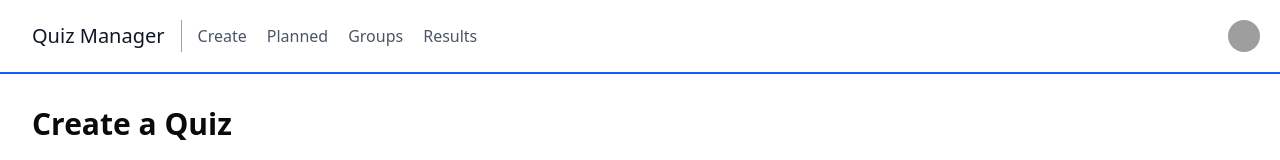
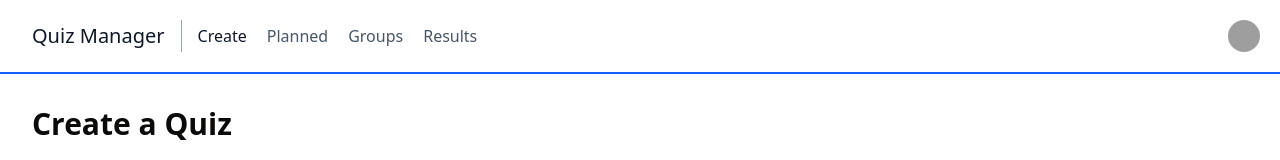
Before and after one commit to jrcz-data-science-lab/virtual_anatomy_quiz_ts, a Next.js app: page /create in a window 1280 px wide. Shown: the top 160 px of the page. Built offline with nearby package versions, Linux system fonts and the light colour scheme; grey boxes are pictures that could not be loaded.

Commit message:
1st Nielsen heuristic lol

```diff
--- a/src/app/components/Navbar.tsx
+++ b/src/app/components/Navbar.tsx
@@ -1,9 +1,33 @@
 "use client";
 
 import Link from "next/link";
+import { JSX } from "react";
+import { usePathname } from "next/navigation";
 import { Avatar, AvatarFallback, AvatarImage } from "@/components/ui/avatar";
 
-const Navbar = () => {
+/**
+ * Navbar component that displays the site's navigation menu.
+ * It includes links to different pages and highlights the active link.
+ * It also displays a user avatar with an image and a fallback.
+ *
+ * @returns {JSX.Element} The navbar component.
+ */
+
+const Navbar = (): JSX.Element => {
+  const pathname = usePathname();
+
+  /**
+   * isActive determines whether a given path is the current path and
+   * returns a class string appropriate for a link.
+   * @param {string} path The path to check
+   * @returns {string} A class string for a link
+   */
+  const isActive = (path: string): string => {
+    return pathname === path
+      ? "mr-5 text-gray-900"
+      : "mr-5 hover:text-gray-900";
+  };
+
   return (
     <header className="text-gray-600 body-font border-y-blue-600 border-b-2">
       <div className="container mx-auto flex flex-wrap p-5 flex-col md:flex-row items-center">
@@ -14,16 +38,16 @@ const Navbar = () => {
           <span className="ml-3 text-xl">Quiz Manager</span>
         </Link>
         <nav className="md:mr-auto md:ml-4 md:py-1 md:pl-4 md:border-l md:border-gray-400 flex flex-wrap items-center text-base justify-center">
-          <Link href="/create" className="mr-5 hover:text-gray-900">
+          <Link href="/create" className={isActive("/create")}>
             Create
           </Link>
-          <Link href="/planned" className="mr-5 hover:text-gray-900">
+          <Link href="/planned" className={isActive("/planned")}>
             Planned
           </Link>
-          <Link href="/groups" className="mr-5 hover:text-gray-900">
+          <Link href="/groups" className={isActive("/groups")}>
             Groups
           </Link>
-          <Link href="/results" className="mr-5 hover:text-gray-900">
+          <Link href="/results" className={isActive("/results")}>
             Results
           </Link>
         </nav>
```
